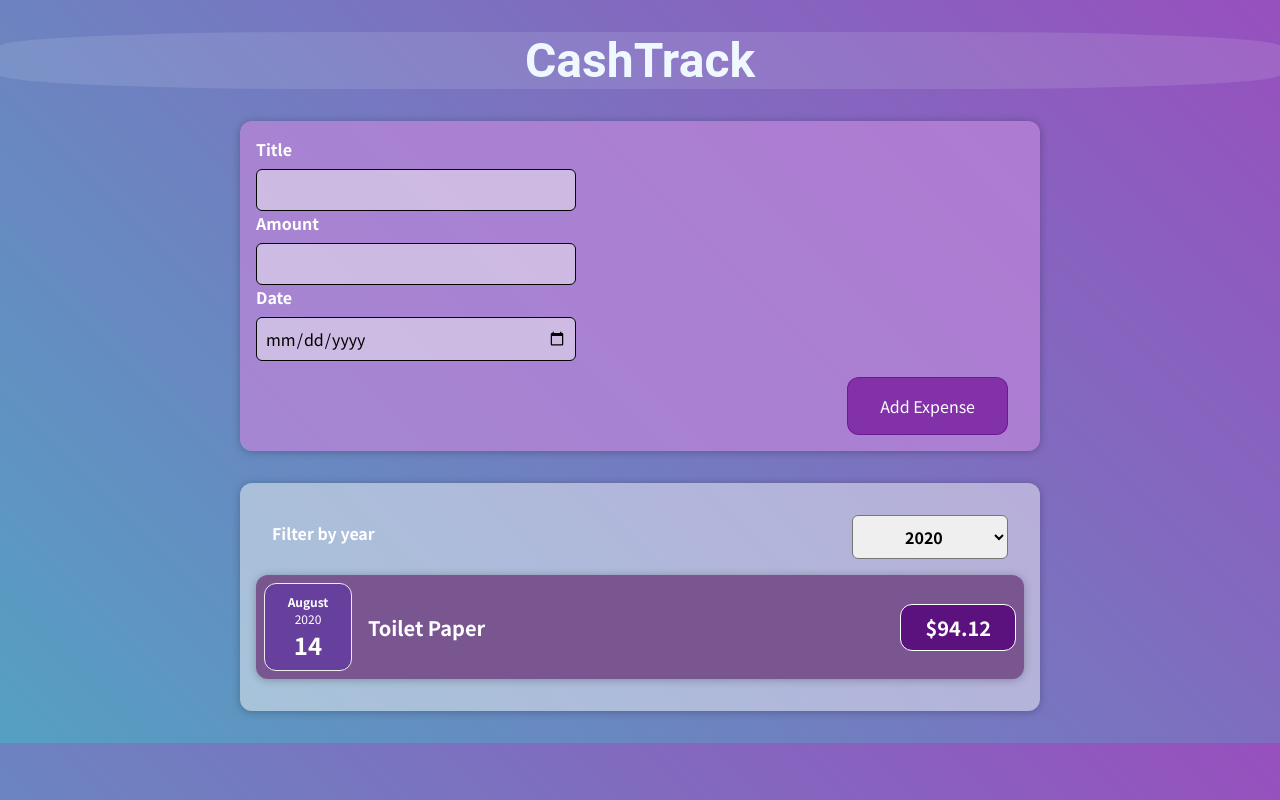
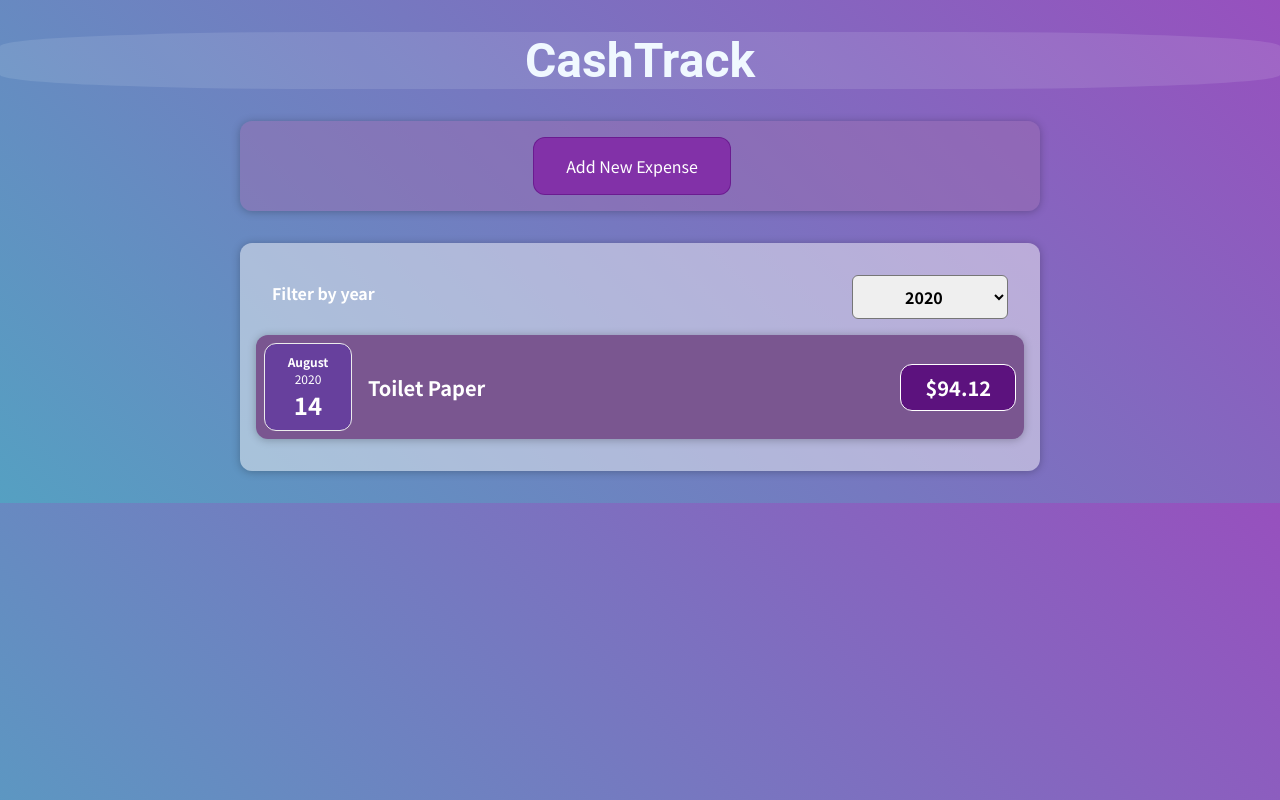
Before and after one commit to sathishkumarg5024/Expense-Tracker, a React (Create React App) app: page / in a window 1280 px wide. Built offline with nearby package versions, Linux system fonts and the light colour scheme.

Commit message:
All Core features implemented

```diff
--- a/src/components/Expenses/ExpenseItem.js
+++ b/src/components/Expenses/ExpenseItem.js
@@ -6,6 +6,7 @@
 
 const ExpenseItem = (props) => {
     return (
+        <li>
             <Card className='expense-item'>
                 <ExpenseDate date={props.date} />
                 <div className='expense-item__description'>
@@ -13,6 +14,7 @@
                     <div className='expense-item__price'>${props.amount}</div>
                 </div>
             </Card>
+        </li>
     );
 };
 
--- a/src/components/Expenses/Expenses.js
+++ b/src/components/Expenses/Expenses.js
@@ -1,8 +1,8 @@
 import React, { useState } from "react";
 
-import ExpenseItem from "./ExpenseItem";
 import Card from "../UI/Card";
 import ExpensesFilter from "./ExpensesFilter";
+import ExpensesList from "./ExpensesList";
 import "./Expenses.css";
 
 const Expenses = (props) => {
@@ -23,14 +23,7 @@
                     selected={filteredYear}
                     onChangeFilter={filterChangeHandler}
                 />
-                {filteredExpenses.map((expense) => (
-                    <ExpenseItem
-                        key={expense.id}
-                        title={expense.title}
-                        amount={expense.amount}
-                        date={expense.date}
-                    />
-                ))}
+                <ExpensesList items={filteredExpenses} />
             </Card>
         </div>
     );
--- /dev/null
+++ b/src/components/Expenses/ExpensesList.css
@@ -0,0 +1,9 @@
+.expenses-list {
+    list-style: none;
+    padding: 0;
+}
+
+.expenses-list__fallback {
+    color: white;
+    text-align: center;
+}
--- /dev/null
+++ b/src/components/Expenses/ExpensesList.js
@@ -0,0 +1,25 @@
+import React from "react";
+
+import ExpenseItem from "./ExpenseItem";
+import "./ExpensesList.css";
+
+const ExpensesList = (props) => {
+    if (props.items.length === 0) {
+        return <h2 className='expenses-list__fallback'>No Expense Found!</h2>;
+    }
+
+    return (
+        <ul className='expenses-list'>
+            {props.items.map((expense) => (
+                <ExpenseItem
+                    key={expense.id}
+                    title={expense.title}
+                    amount={expense.amount}
+                    date={expense.date}
+                />
+            ))}
+        </ul>
+    );
+};
+
+export default ExpensesList;
--- a/src/components/NewExpense/ExpenseForm.css
+++ b/src/components/NewExpense/ExpenseForm.css
@@ -1,6 +1,5 @@
 .new-expense__controls {
-    display: flex;
-    flex-wrap: wrap;
+    display: inline-flex;
     gap: 1rem;
     margin-bottom: 1rem;
     text-align: left;
--- a/src/components/NewExpense/ExpenseForm.js
+++ b/src/components/NewExpense/ExpenseForm.js
@@ -96,7 +96,13 @@
                 </div>
             </div>
             <div className='new-expense__actions'>
-                <button type='submit'>Add Expense</button>
+                <button
+                    type='button'
+                    onClick={props.onCancel}
+                >
+                    Cancel
+                </button>
+                <button type='submit'>Add New Expense</button>
             </div>
         </form>
     );
--- a/src/components/NewExpense/NewExpense.css
+++ b/src/components/NewExpense/NewExpense.css
@@ -1,12 +1,11 @@
 .new-expense {
-    background-color: #bb86d9bc;
+    background-color: #986eb07c;
     padding: 1rem;
     margin: 2rem auto;
     width: 50rem;
     max-width: 95%;
     border-radius: 12px;
     text-align: center;
-
     box-shadow: 0 1px 8px rgba(0, 0, 0, 0.25);
 }
 
--- a/src/components/NewExpense/NewExpense.js
+++ b/src/components/NewExpense/NewExpense.js
@@ -1,19 +1,37 @@
-import React from "react";
+import React, { useState } from "react";
 
 import ExpenseForm from "./ExpenseForm";
 import "./NewExpense.css";
 
 const NewExpense = (props) => {
+    const [isEditing, setIsEditing] = useState(false);
+
     const saveExpenseDataHandler = (enteredExpenseData) => {
         const expenseData = {
             ...enteredExpenseData,
             id: Math.random().toString(),
         };
         props.onAddExpense(expenseData);
+        setIsEditing(false);
     };
+
+    const startEditingHandler = () => {
+        setIsEditing(true);
+    };
+
+    const stopEditingHandler = () => {
+        setIsEditing(false);
+    };
+
     return (
         <div className='new-expense'>
-            <ExpenseForm onSaveExpenseData={saveExpenseDataHandler} />
+            {!isEditing && <button onClick={startEditingHandler}>Add New Expense</button>}
+            {isEditing && (
+                <ExpenseForm
+                    onSaveExpenseData={saveExpenseDataHandler}
+                    onCancel={stopEditingHandler}
+                />
+            )}
         </div>
     );
 };
```
Lines whose indentation alone changed are shown as unchanged.
